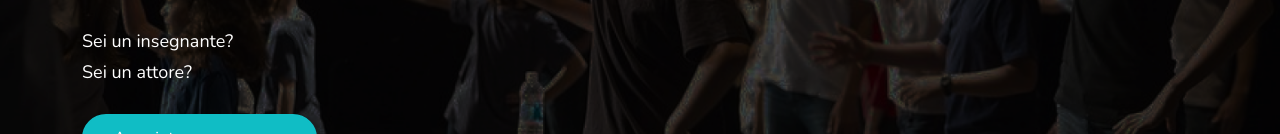
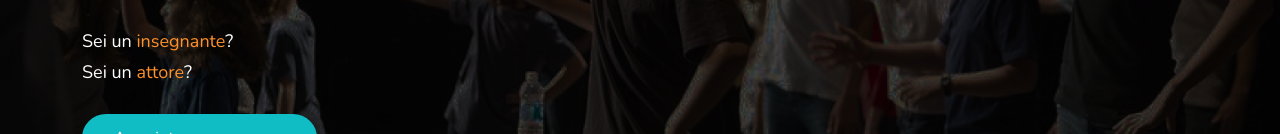
Before and after one commit to FedericaValdemarca/Mimo, a plain HTML site: page index.html in a window 1280 px wide. Shown: the part 408-542 px from the top of the page. Drawn offline with nearby package versions, Linux system fonts and the light colour scheme.

Commit message:
index edit

```diff
--- a/index.html
+++ b/index.html
@@ -64,8 +64,8 @@
           <h2>L’unico servizio digitale multipiattaforma <br> per avvicinare ai bambini
             delle scuole <br> elementari al mondo del teatro</h2>
             <br>
-          <h5>Sei un insegnante?</h5>
-          <h5>Sei un attore?</h5>
+          <h5>Sei un <a href="#hero">insegnante</a>?</h5>
+          <h5>Sei un <a href="#hero">attore</a>?</h5>
           <a href="#about" class="btn-get-started scrollto">Acquista un percorso</a>
         </div>
       </div>
```
